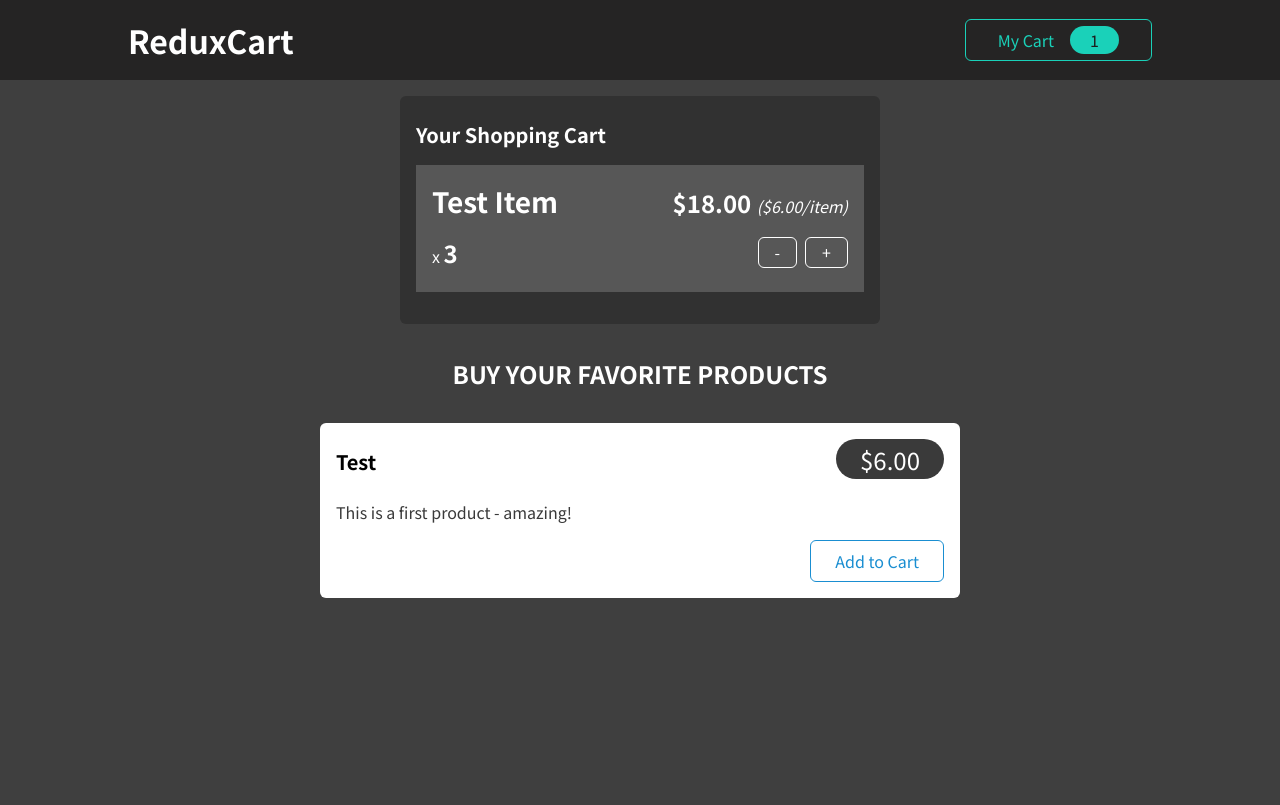
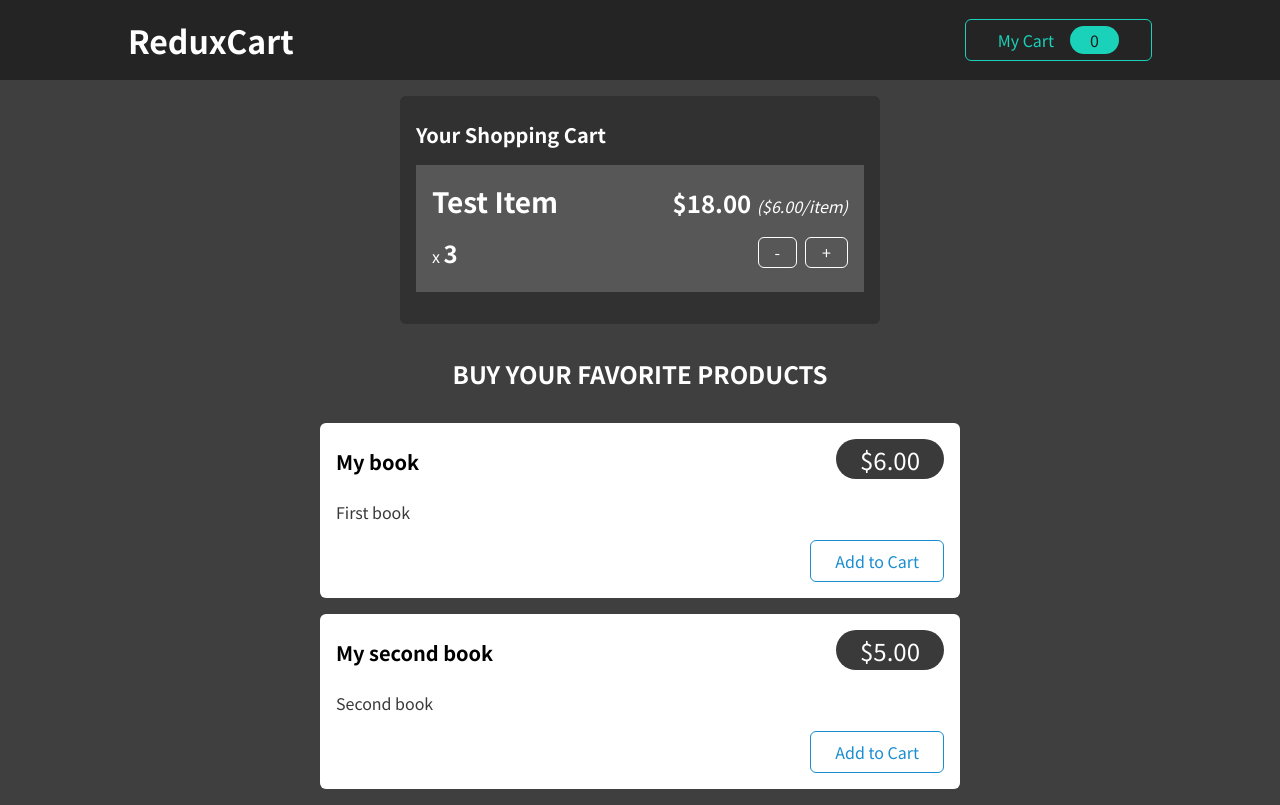
Before and after one commit to Fabianes96/react-complete-guide, a React (Create React App) app: page / in a window 1280 px wide. Built offline with nearby package versions, Linux system fonts and the light colour scheme.

Commit message:
Add cart logic

```diff
--- a/src/components/Cart/CartButton.js
+++ b/src/components/Cart/CartButton.js
@@ -1,17 +1,18 @@
 import classes from './CartButton.module.css';
 import {useDispatch} from 'react-redux';
 import { uiActions } from '../../store/UISlice';
+import { useSelector } from 'react-redux';
 
 const CartButton = (props) => {
   const dispatch = useDispatch();
-
+  const quantity = useSelector(state=> state.cart.totalQuantity);
   const toggleCartHandler = ()=>{
     dispatch(uiActions.toggle());
   }
   return (
     <button onClick={toggleCartHandler} className={classes.button}>
       <span>My Cart</span>
-      <span className={classes.badge}>1</span>
+      <span className={classes.badge}>{quantity}</span>
     </button>
   );
 };
--- a/src/components/Shop/ProductItem.js
+++ b/src/components/Shop/ProductItem.js
@@ -1,9 +1,18 @@
 import Card from '../UI/Card';
 import classes from './ProductItem.module.css';
+import {useDispatch} from 'react-redux'
+import { cartAction } from '../../store/cartSlice';
 
 const ProductItem = (props) => {
-  const { title, price, description } = props;
-
+  const { title, price, description, id } = props;
+  const dispatch = useDispatch();
+  const addToCartHandler=()=>{
+    dispatch(cartAction.addItem({
+      id,
+      title,
+      price,
+    }));
+  }
   return (
     <li className={classes.item}>
       <Card>
@@ -13,7 +22,7 @@ const ProductItem = (props) => {
         </header>
         <p>{description}</p>
         <div className={classes.actions}>
-          <button>Add to Cart</button>
+          <button onClick={addToCartHandler}>Add to Cart</button>
         </div>
       </Card>
     </li>
--- a/src/components/Shop/Products.js
+++ b/src/components/Shop/Products.js
@@ -1,16 +1,26 @@
-import ProductItem from './ProductItem';
-import classes from './Products.module.css';
+import ProductItem from "./ProductItem";
+import classes from "./Products.module.css";
 
+const DUMMY_PRODUCTS = [
+  { id: "p1", price: 6, title: "My book", description: "First book" },
+  { id: "p2", price: 5, title: "My second book", description: "Second book" },
+];
 const Products = (props) => {
   return (
     <section className={classes.products}>
       <h2>Buy your favorite products</h2>
       <ul>
-        <ProductItem
-          title='Test'
-          price={6}
-          description='This is a first product - amazing!'
-        />
+        {DUMMY_PRODUCTS.map((product) => {
+          return (
+            <ProductItem
+              key={product.id}
+              id={product.id}
+              title={product.title}
+              price={product.price}
+              description={product.description}
+            />
+          );
+        })}
       </ul>
     </section>
   );
--- a/src/store/cartSlice.js
+++ b/src/store/cartSlice.js
@@ -10,6 +10,7 @@ const cartSlice = createSlice({
     addItem(state, action) {
       const newItem = action.payload;
       const existingItem = state.items.find((item) => item.id === newItem.id);
+      state.totalQuantity++;
       if (!existingItem) {
         state.items.push({
           itemId: newItem.id,
@@ -26,6 +27,7 @@ const cartSlice = createSlice({
     removeItem(state,action) {
       const id = action.payload;
       const existingItem = state.items.find(item => item.id === id);
+      state.totalQuantity--;
       if(existingItem.quantity === 1){
         state.items = state.items.filter(item => item.id !== id);
       }else{
```
